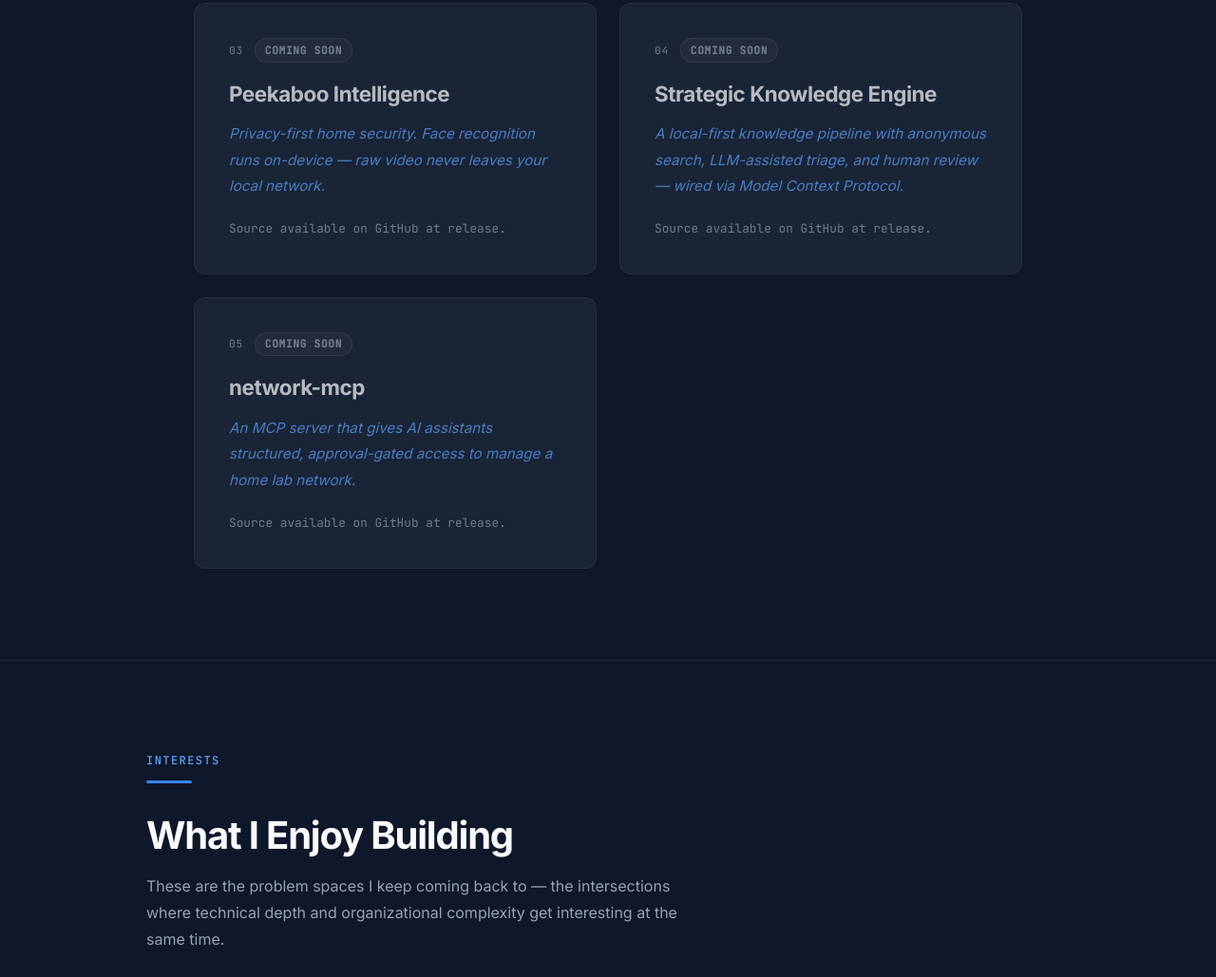
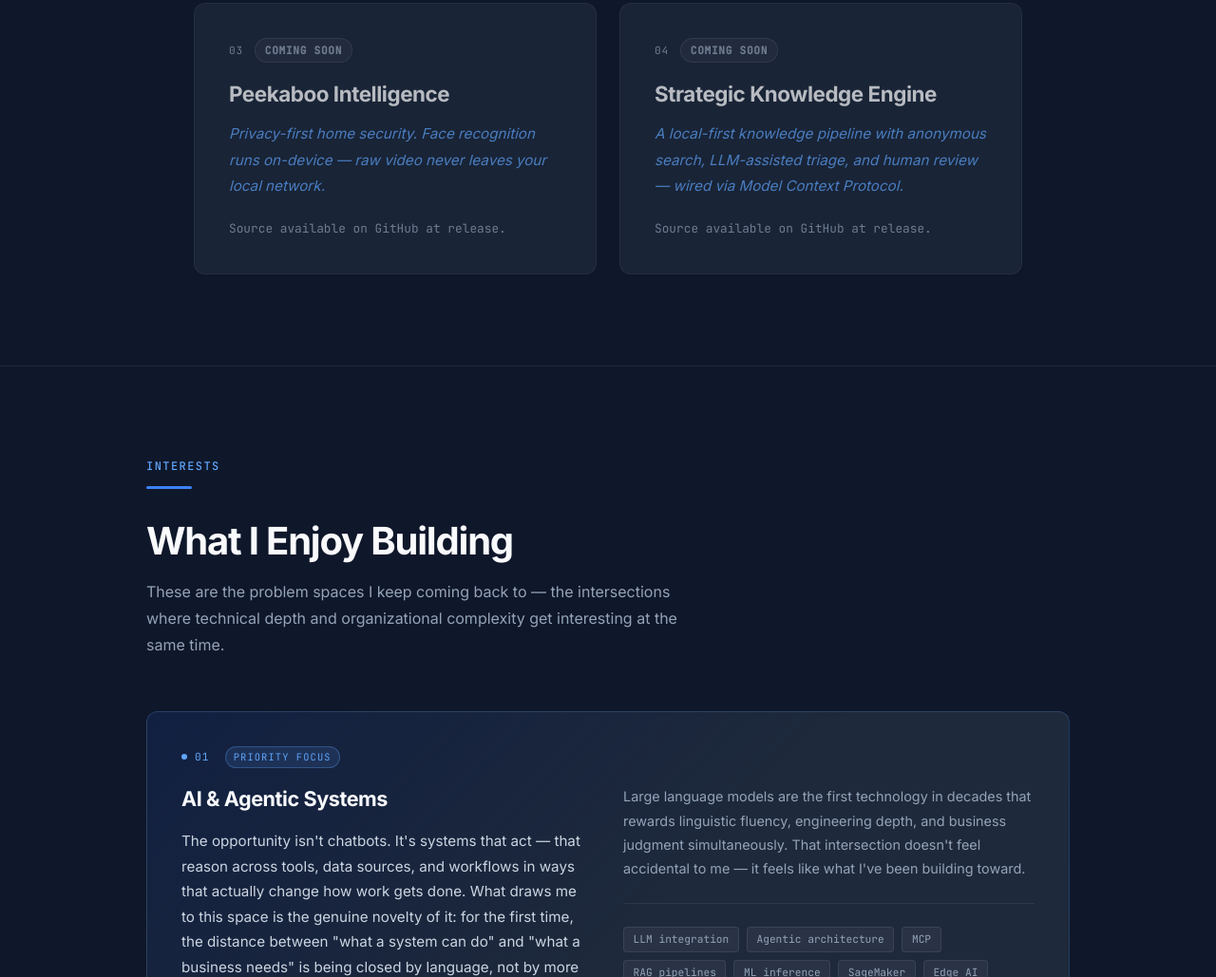
Before and after one commit to syntacticallysugary/syntacticallysugary.dev, an Astro site: page / in a window 1280 px wide. Shown: the part 4356-5385 px from the top of the page at 95% size. Built offline with nearby package versions, Linux system fonts and the light colour scheme; Astro itself is replaced by a stand-in of ours.

Commit message:
Remove network-mcp from portfolio until approval gate is production-ready

```diff
--- a/src/components/Portfolio.astro
+++ b/src/components/Portfolio.astro
@@ -144,18 +144,6 @@
         </div>
         <h3>Strategic Knowledge Engine</h3>
         <p class="tagline">A local-first knowledge pipeline with anonymous search, LLM-assisted triage, and human review — wired via Model Context Protocol.</p>
-        <p class="source-note">Source available on GitHub at release.</p>
-      </div>
-
-      <div class="project-card soon">
-        <div class="card-header">
-          <div class="card-meta">
-            <span class="project-number">05</span>
-            <span class="status-badge soon">Coming Soon</span>
-          </div>
-        </div>
-        <h3>network-mcp</h3>
-        <p class="tagline">An MCP server that gives AI assistants structured, approval-gated access to manage a home lab network.</p>
         <p class="source-note">Source available on GitHub at release.</p>
       </div>
 
```
